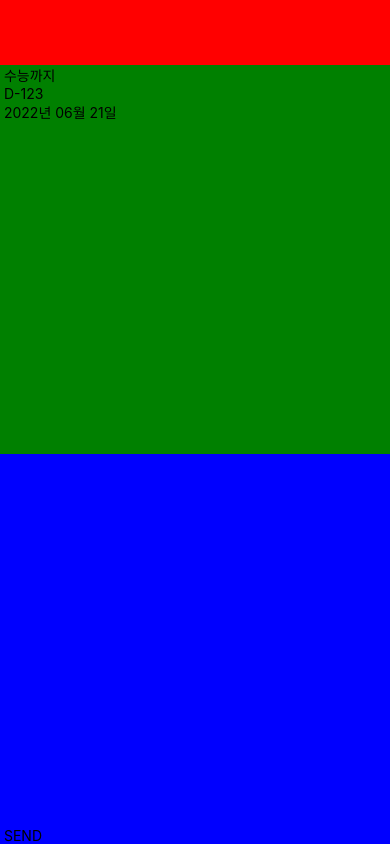
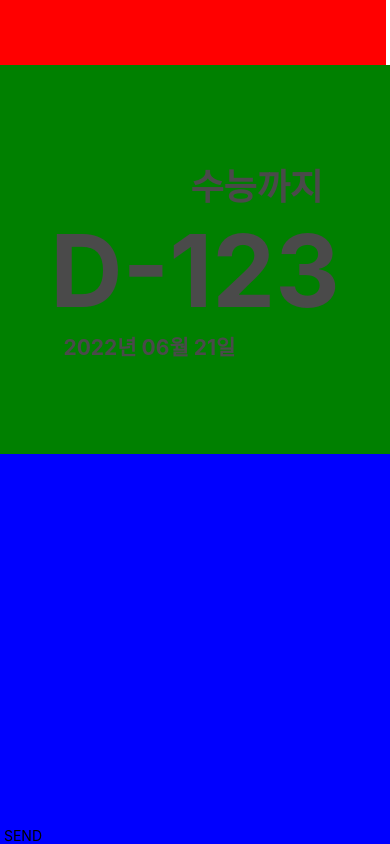
Before and after one commit to KangSuzy/react-native-practice, a React Native app: screen / in a window 390 px wide. Built offline with nearby package versions, Linux system fonts and the light colour scheme.

Commit message:
레이아웃 작업 마무리!

```diff
--- a/App.js
+++ b/App.js
@@ -15,9 +15,9 @@ export default class App extends React.Component {
         </View>
 
         <View style={styles.ddayView}>
-        <Text> 수능까지 </Text>
-        <Text> D-123 </Text>
-        <Text> 2022년 06월 21일 </Text>
+        <Text style={styles.titleText}> 수능까지 </Text>
+        <Text style= {styles.ddayText}> D-123 </Text>
+        <Text style={styles.dateText}> 2022년 06월 21일 </Text>
         </View>
 
         <View style={styles.chatView}>
@@ -41,13 +41,37 @@ const styles = StyleSheet.create({
     settingView: {
         flex: 1,
         backgroundColor: 'red',
+        justifyContent: 'center',
+        alignItems: 'flex-end',
+        marginRight: '1%',
     },
     ddayView: {
         flex: 6,
         backgroundColor: 'green',
+        justifyContent: 'center',
+        alignItems: 'center',
     },
     chatView: {
         flex: 6,
         backgroundColor: 'blue',
     },
+     titleText:{
+        alignSelf: 'flex-end',
+        fontSize: 36,
+        fontWeight: 'bold',
+        color: '#4A4A4A',
+        marginRight: '15%',
+     },
+     ddayText: {
+        fontSize: 100,
+        fontWeight: 'bold',
+        color: '#4A4A4A',
+     },
+     dateText: {
+        alignSelf: 'flex-start',
+        fontSize: 21,
+        fontWeight: 'bold',
+        color: '#4A4A4A',
+        marginLeft: '15%',
+     },
 });
```
